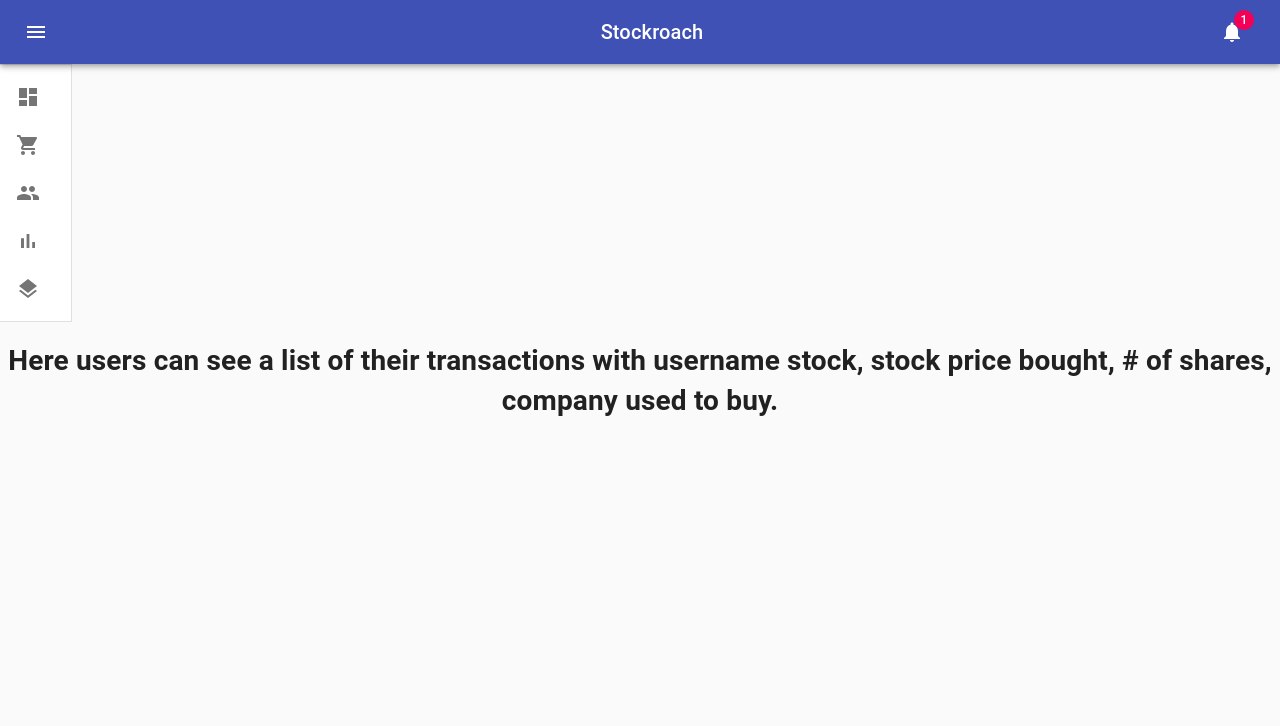
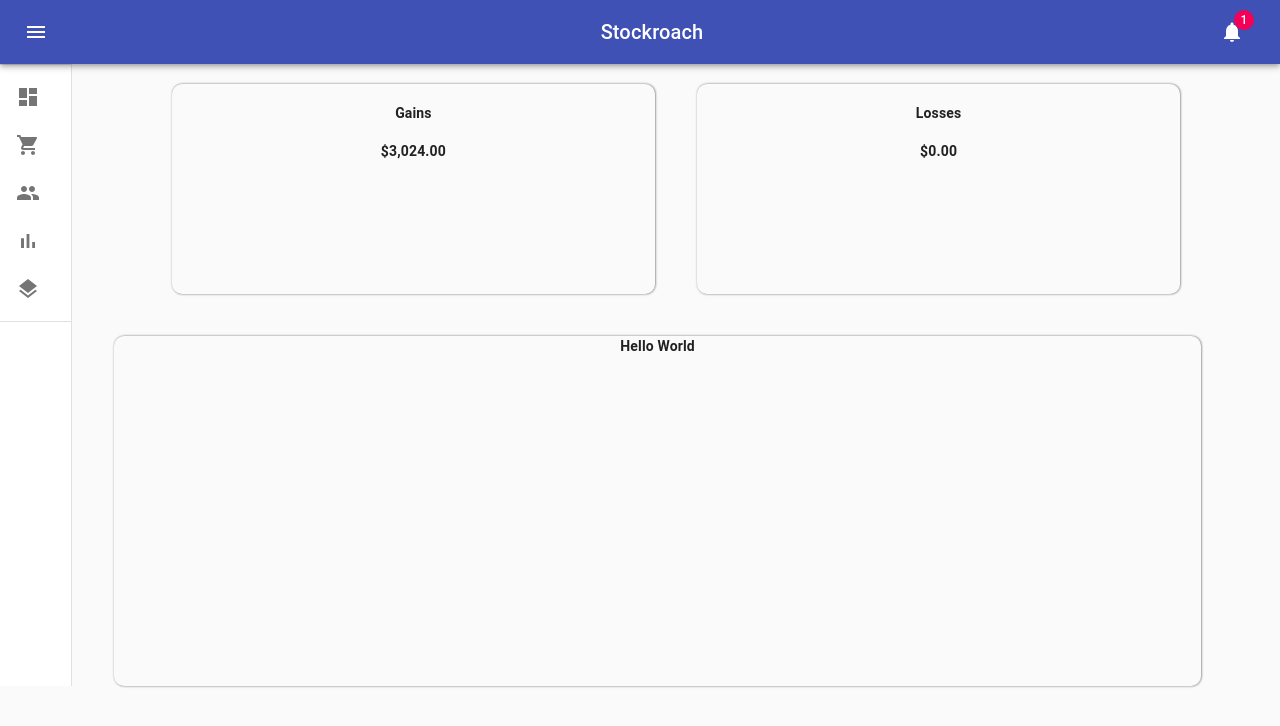
Before and after one commit to JacobRajah/Stockroach, a React (Create React App) app in the folder client/: page /reports in a window 1280 px wide. Shown: the top 726 px of the page. Built offline with nearby package versions, Linux system fonts and the light colour scheme.

Commit message:
deposit page design implement

```diff
--- /dev/null
+++ b/client/src/components/revenue-reports/revenueReport.css
@@ -0,0 +1,44 @@
+.sum-panel-1 {
+    /* background-color: rgb(235, 235, 235); */
+    display: inline-block;
+    box-shadow: 0.5px 0px 2px 0.5px rgba(0, 0, 0, 0.37);
+    width: 40%;
+    height: 15em;
+    margin-top: 1em;
+    border-radius: 10px;
+}
+
+.sum-panel-2 {
+    /* background-color: rgb(235, 235, 235); */
+    display: inline-block;
+    box-shadow: 0.5px 0px 2px 0.5px rgba(0, 0, 0, 0.37);
+    width: 40%;
+    height: 15em;
+    margin-top: 1em;
+    margin-left: 3em;
+    border-radius: 10px;
+}
+
+.report-page {
+    display: flex;
+}
+
+.top-stats {
+    display: flex;
+    width: 100%;
+}
+
+.transactions {
+    box-shadow: 0.5px 0px 2px 0.5px rgba(0, 0, 0, 0.37);
+    width: 90%;
+    height: 25em;
+    margin-top: 3em;
+    margin-left: 3em;
+    border-radius: 10px;
+}
+
+.area {
+    width: 100%;
+    height: 100%;
+    margin-top: 5em;
+}
--- a/client/src/components/revenue-reports/revenueReport.js
+++ b/client/src/components/revenue-reports/revenueReport.js
@@ -1,18 +1,62 @@
 import React, {Component} from 'react'
-// import './main.css';
+import './revenueReport.css';
 import NavBar from '../templates/navbar';
+/* Here users can see a list of their transactions with
+username stock, stock price bought, # of shares,
+company used to buy. Store fake todays stock to calc
+revenue so we can show profits */
+
+function GainPanel(props) {
+    return(
+        <div className="sum-panel-1">
+            <h4>Gains</h4>
+            <h4>{props.gains}</h4>
+        </div>
+    )
+}
+
+function LossPanel(props) {
+    return(
+        <div className="sum-panel-2">
+            <h4>Losses</h4>
+            <h4>{props.losses}</h4>
+        </div>
+    )
+}
+
+function Transactions(props) {
+    return (
+        <div className="transactions">
+            <h4>Hello World</h4>
+        </div>
+    )
+}
+
+function Zone(props) {
+    return (
+        <div className="area">
+            <GainPanel gains={props.gains}></GainPanel>
+            <LossPanel losses={props.losses}></LossPanel>
+            <Transactions></Transactions>
+        </div>
+    )
+}
 
 class RevenueReport extends Component {
 
+    constructor() {
+        super();
+        this.state = {
+            gain: '$3,024.00',
+            loss: '$0.00'
+        }
+    }
+
     render() {
         return(
-            <div>
+            <div className="report-page">
                 <NavBar></NavBar>
-                <h1>Here users can see a list of their transactions with
-                 username stock, stock price bought, # of shares,
-                 company used to buy.</h1>
-                 {/* Store fake todays stock to calc
-                 revenue so we can show profits */}
+                <Zone gains={this.state.gain} losses={this.state.loss}></Zone>
             </div>
         )
     }
--- a/client/src/components/templates/Deposits.js
+++ b/client/src/components/templates/Deposits.js
@@ -15,16 +15,16 @@ export default function Deposits() {
   const classes = useStyles();
   return (
     <React.Fragment>
-      <Title>Recent Deposits</Title>
+      <Title>Profits</Title>
       <Typography component="p" variant="h4">
         $3,024.00
       </Typography>
       <Typography color="textSecondary" className={classes.depositContext}>
-        on 15 March, 2019
+        on 17 January, 2020
       </Typography>
       <div>
         <Link color="primary" to='./reports'>
-          View balance
+          View report
         </Link>
       </div>
     </React.Fragment>
```
Also changed, not shown: 1 other file (tests, documents, lock files or other folders).
